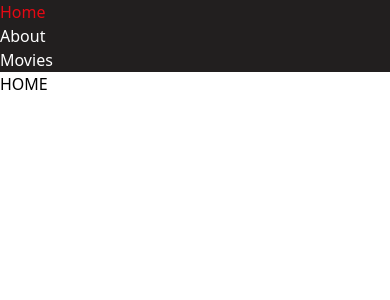
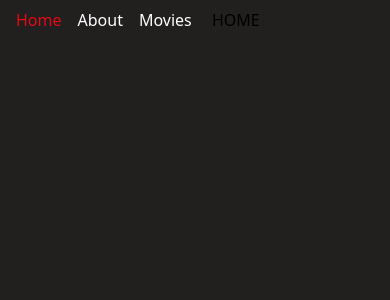
Before and after one commit to xlanex6/b3-flix, a Nuxt app: page / in a window 390 px wide. Shown: the top 300 px of the page. Built offline with nearby package versions, Linux system fonts and the light colour scheme.

Commit message:
menu refine movies

```diff
--- a/components/Movies/Card.vue
+++ b/components/Movies/Card.vue
@@ -1,6 +1,6 @@
 <template>
-  <div class="">
-    <img :src="`https://image.tmdb.org/t/p/w300/${movie.poster_path}`" class=" h-56 w-auto" alt="">
+  <div class="hover:scale-110 duration-300 text-snow">
+    <img :src="`https://image.tmdb.org/t/p/w300/${movie.poster_path}`" class=" h-56 w-auto hover" alt="">
     <h3 class=" line-clamp-2">{{ movie.original_title }}</h3>
     <p>{{ movie.vote_average }}</p>
   </div>
--- a/components/global/Navbar.vue
+++ b/components/global/Navbar.vue
@@ -1,5 +1,5 @@
 <template>
-  <ul class="bg-black text-white">
+  <ul class="bg-black text-white inline-flex space-x-4 px-4 py-2">
     <li v-for="{ path, name } in menu" :key="path">
       <NuxtLink :to="path">{{ name }}</NuxtLink>
     </li>
--- a/layouts/default.vue
+++ b/layouts/default.vue
@@ -1,6 +1,8 @@
 <template>
-  <Navbar />
-  <slot />
+  <div class="bg-black min-h-screen">
+    <Navbar />
+    <slot />
+  </div>
 </template>
 
 <script setup>
--- a/pages/movies/index.vue
+++ b/pages/movies/index.vue
@@ -1,12 +1,18 @@
 <template>
-  MOVIES INDEX
 
+  <h1 class="text-4xl tracking-widest text-snow text-center uppercase font-bold my-4 mb-8">Movies</h1>
+  <hr>
+  <div class="space-x-0 flex justify-center -translate-y-4">
 
-  <div class="grid grid-flow-col gap-2">
+    <button v-for="{ params, label } in menu" :key="params" @click="refineMovies(params)"
+      class="bg-primary text-snow px-8 uppercase hover:bg-red-400 py-2 first:rounded-l-md last:rounded-r-md">{{ label
+      }}</button>
 
-    <pre>{{ movies }}</pre>
+  </div>
+  <div class="grid grid-cols-3 md:grid-cols-6 lg:grid-cols-8 gap-2 px-4">
 
-    <!-- <MoviesCard  :movie="movie" v-for="i in 12"/> -->
+    <MoviesCard :movie="movie" v-for="movie in movies" />
+
   </div>
 </template>
 
@@ -17,11 +23,20 @@ const { getMovies } = useTmdb()
 
 const movies = ref([]);
 
-const menu = ["upcoming", "popular", "top_rated", "now_playing"]
+const menu = [
+  { params: "upcoming", label: 'Bientot' },
+  { params: "popular", label: 'Populaire' },
+  { params: "top_rated", label: 'Top' },
+  { params: "now_playing", label: "A l'affiche" }
+]
 
+async function refineMovies(params) {
+  movies.value = await getMovies(params)
+}
 
-
-movies.value = await getMovies('upcoming')
+onMounted(() => {
+  refineMovies("upcoming")
+})
 
 
 </script>
```
